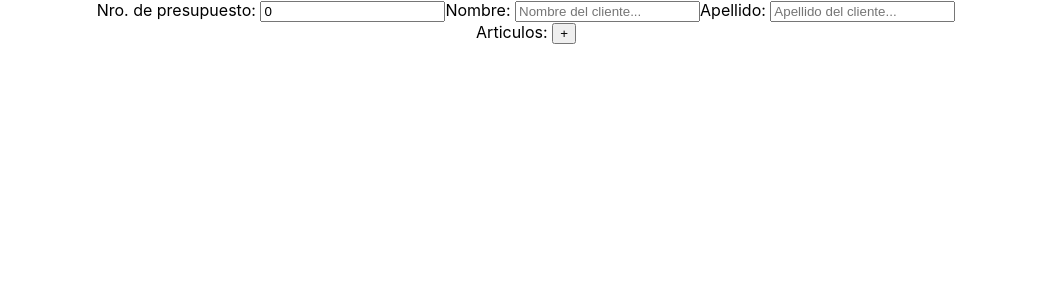
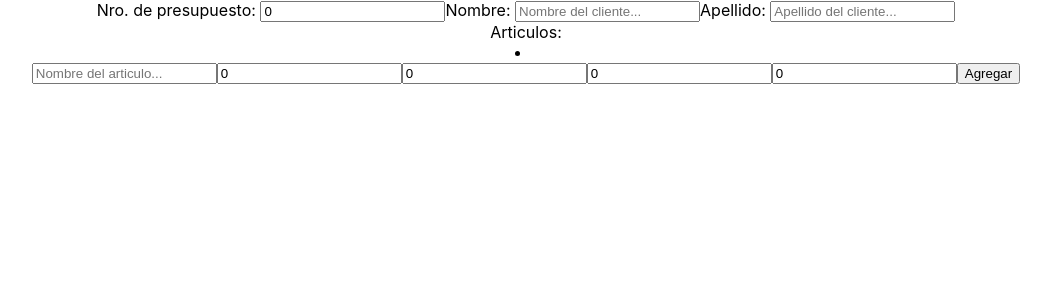
Before and after one commit to nicolasgonzalez98/Front-Presupuestos-Glass, a React (Create React App) app: page / in a window 1280 px wide. Shown: the top 300 px of the page, without its empty margins (114-1165 px from the left). Built offline with nearby package versions, Linux system fonts and the light colour scheme.

Commit message:
formulario interactivo

```diff
--- a/src/App.js
+++ b/src/App.js
@@ -1,4 +1,4 @@
-import logo from './logo.svg';
+
 import './App.css';
 import { BudgetForm } from './components/BudgetForm';
 
--- a/src/components/ArticleElement.jsx
+++ b/src/components/ArticleElement.jsx
@@ -7,6 +7,7 @@ import { NewArticleForm } from "./NewArticleForm";
 const ArticleElement = () => {
 
     const dispatch = useDispatch()
+    const my_products = useSelector(state => state.articles)
 
     useEffect(() => {
 
@@ -16,8 +17,18 @@ const ArticleElement = () => {
 
     return (
         <>
+        <li>
+            {
+                my_products.length > 0 &&
+                <>
+                    {my_products?.map(e =>
+                        <ul>{e.name}</ul>
+                        )}
+                </>
+            }
+        </li>
+        <NewArticleForm />
 
-        <button>+</button>
         </>
     )
 }
--- a/src/components/NewArticleForm.jsx
+++ b/src/components/NewArticleForm.jsx
@@ -1,9 +1,76 @@
 import React from "react"
+import { useState } from "react"
+import { useDispatch } from 'react-redux'
+import { add_product } from "../redux/actions"
 
 export function NewArticleForm(){
+
+    const dispatch = useDispatch()
+
+    const [product, setProduct] = useState({
+        name: '',
+        quantity: 0,
+        width: 0,
+        height: 0,
+        price:0
+    })
+
+    function handleChange(e){
+        setProduct({
+            ...product,
+            [e.target.name]:e.target.value
+        })
+    }
+
+    function addProduct(){
+        dispatch(add_product(product))
+        setProduct({
+            name: '',
+            quantity: 0,
+            width: 0,
+            height: 0,
+            price:0
+        })
+    }
+
     return (
-        <form>
-            <input type='submit'>Agregar</input>
-        </form>
+        <div>
+            <input
+                type='text'
+                placeholder='Nombre del articulo...'
+                name='name'
+                value={product.name}
+                onChange={handleChange}
+            />
+            <input
+                type='number'
+                placeholder="Ingrese cantidad"
+                name='quantity'
+                value={product.quantity}
+                onChange={handleChange}
+            />
+            <input
+                type='number'
+                placeholder="Ingrese ancho del producto..."
+                name='width'
+                value={product.width}
+                onChange={handleChange}
+            />
+            <input
+                type='number'
+                placeholder="Ingrese alto del producto..."
+                name='height'
+                value={product.height}
+                onChange={handleChange}
+            />
+            <input
+                type='number'
+                placeholder="Ingrese precio por unidad..."
+                name='price'
+                value={product.price}
+                onChange={handleChange}
+            />
+            <button onClick={addProduct}>Agregar</button>
+        </div>
     )
 }
--- a/src/redux/actions/index.js
+++ b/src/redux/actions/index.js
@@ -1 +1,10 @@
 import axios from 'axios'
+
+export const ADD_PRODUCT = 'ADD_PRODUCT'
+
+export function add_product(payload){
+    return {
+        type: ADD_PRODUCT,
+        payload
+    }
+}
--- a/src/redux/reducer/index.js
+++ b/src/redux/reducer/index.js
@@ -1,10 +1,16 @@
+import { ADD_PRODUCT } from "../actions";
+
 const initialState = {
     articles: []
 }
 
 const rootReducer = (state = initialState, action) => {
     switch(action.type){
-
+        case ADD_PRODUCT:
+            return {
+                ...state,
+                articles: state.articles.concat(action.payload)
+            }
 
         default:
             return state
```
Also changed, not shown: 1 other file (tests, documents, lock files or other folders).
